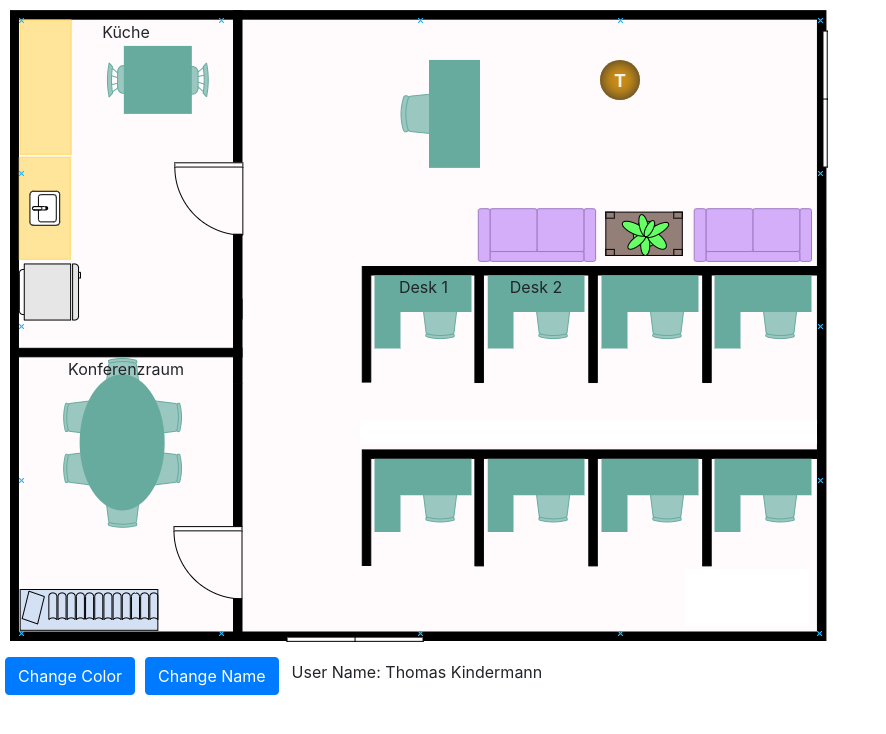
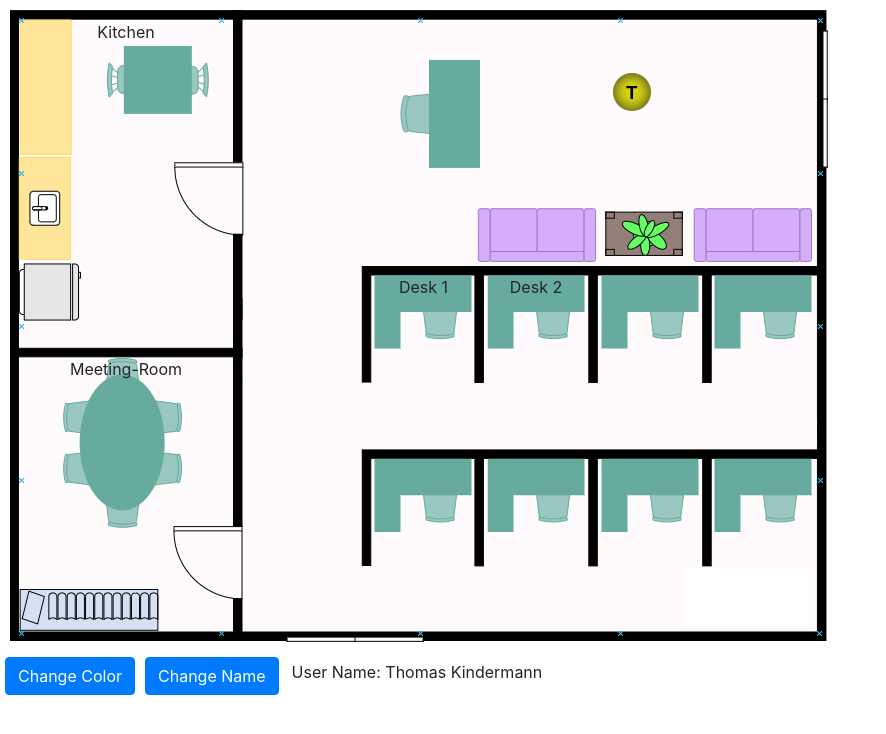
Before and after one commit to kitconcept/digital-office, a React (Create React App) app: page / in a window 1280 px wide. Shown: the top 734 px of the page, without its empty margins (0-886 px from the left). Built offline with nearby package versions, Linux system fonts and the light colour scheme.

Commit message:
added back Color Change function

```diff
--- a/src/App.css
+++ b/src/App.css
@@ -42,7 +42,6 @@
   max-width: 900px;
 }
 
-/*
 .modal-body.ColorPicker {
   display: flex;
 }
@@ -114,4 +113,3 @@
 .Color.White:hover {
   background-color: rgb(196, 196, 196);
 }
-*/
--- a/src/Office/Office.js
+++ b/src/Office/Office.js
@@ -1,6 +1,5 @@
 import React, { useState, useEffect } from "react";
 import Room from "./Room.js";
-import ColorPickerModal from "./ColorPickerModal.js";
 import RoomList from "./RoomList";
 import Options from "./Options.js";
 import "../App.css";
@@ -17,6 +16,10 @@ const Office = () => {
   const [userFullName, setUserFullName] = useState("Thomas Kindermann");
   const nameSubmit = (firstname, lastname) => {
     if (firstname !== "") setUserFullName(firstname + " " + lastname);
+  };
+  const [Avatar, setAvatar] = useState("Avatar Color Yellow");
+  const colorSubmit = (color) => {
+    setAvatar("Avatar " + color);
   };
 
   useEffect(() => {
@@ -46,9 +49,10 @@ const Office = () => {
       <Options
         userFullName={userFullName}
         nameSubmit={nameSubmit}
+        colorSubmit={colorSubmit}
         EnterKey={EnterKey}
       />
-      <div className="Avatar" style={{ top: top, left: left }}>
+      <div className={Avatar} style={{ top: top, left: left }}>
         {userFullName.charAt(0)}
       </div>
     </div>
--- a/src/Office/Options.js
+++ b/src/Office/Options.js
@@ -1,6 +1,7 @@
 import React, { useState } from "react";
 import { Button } from "react-bootstrap";
-import NameChangeModal from "../Office/NameChangeModal.js";
+import NameChangeModal from "./NameChangeModal.js";
+import ColorPickerModal from "./ColorPickerModal.js";
 
 const Options = (props) => {
   const [showNameChange, setShowNameChange] = useState(false);
@@ -10,15 +11,32 @@ const Options = (props) => {
     props.nameSubmit(firstname, lastname);
     handleCloseNameChange();
   };
+
+  const [showColorChange, setShowColorChange] = useState(false);
+  const handleCloseColorChange = () => setShowColorChange(false);
+  const handleShowColorChange = () => setShowColorChange(true);
+  const colorSubmit = (color) => {
+    props.colorSubmit(color);
+    handleCloseColorChange();
+  };
+
   return (
     <>
       <div className="Options">
-        <Button className="Option">Change Color</Button>
+        <Button className="Option" onClick={handleShowColorChange}>
+          Change Color
+        </Button>
         <Button className="Option" onClick={handleShowNameChange}>
           Change Name
         </Button>
         <div className="UserName">User Name: {props.userFullName}</div>
       </div>
+      <ColorPickerModal
+        show={showColorChange}
+        handleClose={handleCloseColorChange}
+        colorSubmit={colorSubmit}
+        userFullName={props.userFullName}
+      />
       <NameChangeModal
         show={showNameChange}
         handleClose={handleCloseNameChange}
--- a/src/Office/RoomList.js
+++ b/src/Office/RoomList.js
@@ -9,7 +9,7 @@ const RoomList = [
     left: 19,
     top: 20,
     name: "kitconcept-digital-office-123e4567-e89b-12d3-a456-426655440000",
-    title: "Küche",
+    title: "Kitchen",
   },
 
   {
@@ -18,7 +18,7 @@ const RoomList = [
     left: 19,
     top: 357,
     name: "kitconcept-digital-office-123e4567-e89b-12d3-a456-426655440001",
-    title: "Konferenzraum",
+    title: "Meeting-Room",
   },
 
   {
```
Also changed, not shown: src/assets/OfficeFloor.PNG.
